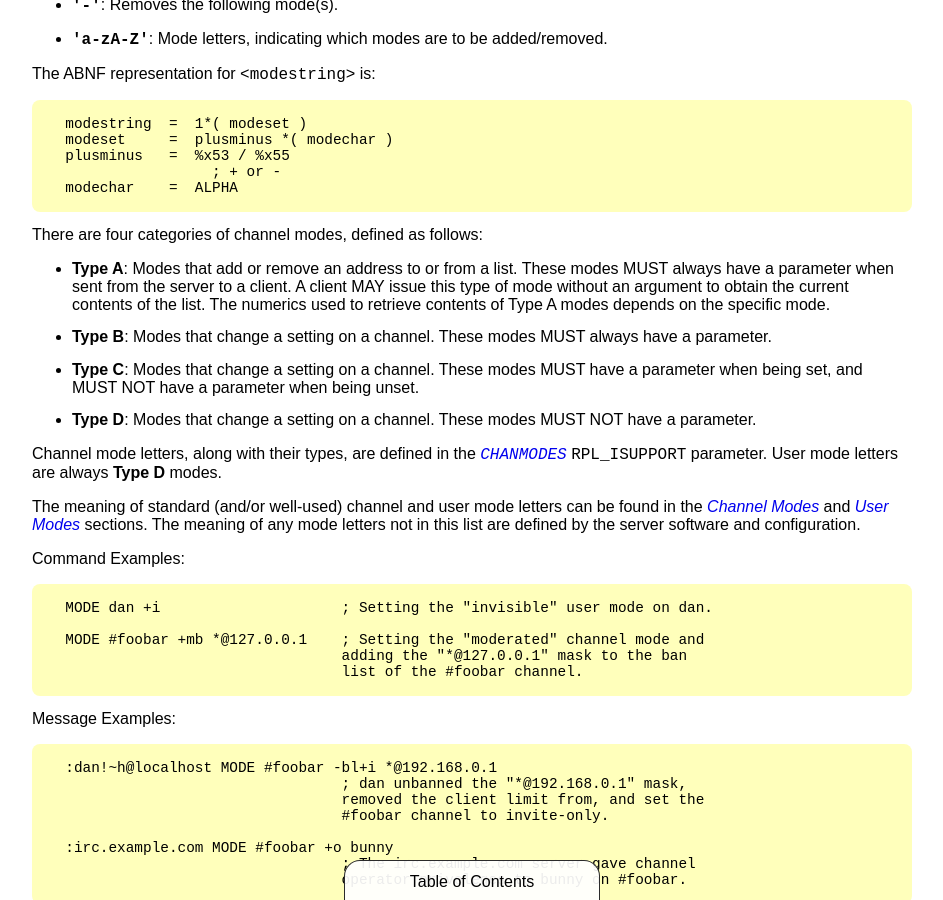
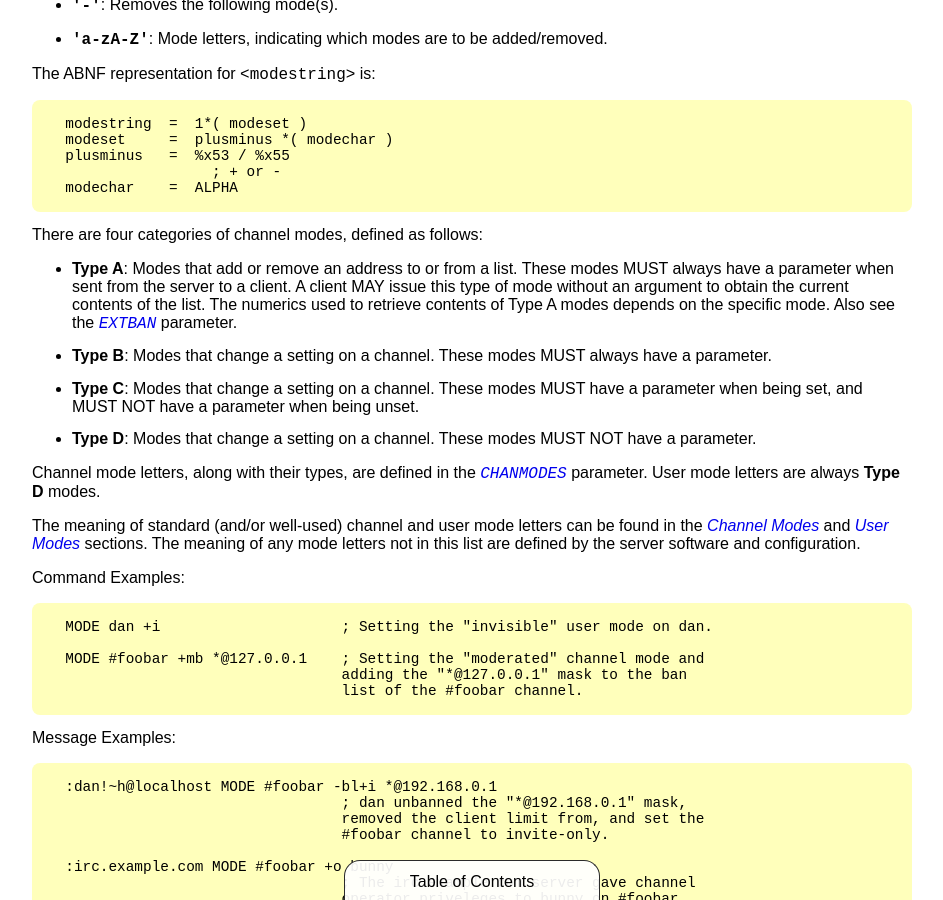
Before and after one commit to ircdocs/modern-irc, a Jekyll site: the page built from index.md, in a window 1280 px wide and 900 px high, scrolled down 24108 px. Shown: the whole window, without its empty margins (168-1111 px from the left). Built offline with Jekyll 4.4.1, drawn with Linux system fonts in a browser that asks for light colours.

Commit message:
MODE: Minor corrections

```diff
--- a/index.md
+++ b/index.md
@@ -966,12 +966,12 @@ The ABNF representation for `<modestring>` is:
 
 There are four categories of channel modes, defined as follows:
 
-* **Type A**: Modes that add or remove an address to or from a list. These modes MUST always have a parameter when sent from the server to a client. A client MAY issue this type of mode without an argument to obtain the current contents of the list. The numerics used to retrieve contents of Type A modes depends on the specific mode.
+* **Type A**: Modes that add or remove an address to or from a list. These modes MUST always have a parameter when sent from the server to a client. A client MAY issue this type of mode without an argument to obtain the current contents of the list. The numerics used to retrieve contents of Type A modes depends on the specific mode. Also see the [`EXTBAN`](#extban-parameter) parameter.
 * **Type B**: Modes that change a setting on a channel. These modes MUST always have a parameter.
 * **Type C**: Modes that change a setting on a channel. These modes MUST have a parameter when being set, and MUST NOT have a parameter when being unset.
 * **Type D**: Modes that change a setting on a channel. These modes MUST NOT have a parameter.
 
-Channel mode letters, along with their types, are defined in the [`CHANMODES`](#chanmodes-parameter) `RPL_ISUPPORT` parameter. User mode letters are always **Type D** modes.
+Channel mode letters, along with their types, are defined in the [`CHANMODES`](#chanmodes-parameter) parameter. User mode letters are always **Type D** modes.
 
 The meaning of standard (and/or well-used) channel and user mode letters can be found in the [Channel Modes](#channel-modes) and [User Modes](#user-modes) sections. The meaning of any mode letters not in this list are defined by the server software and configuration.
 
```
